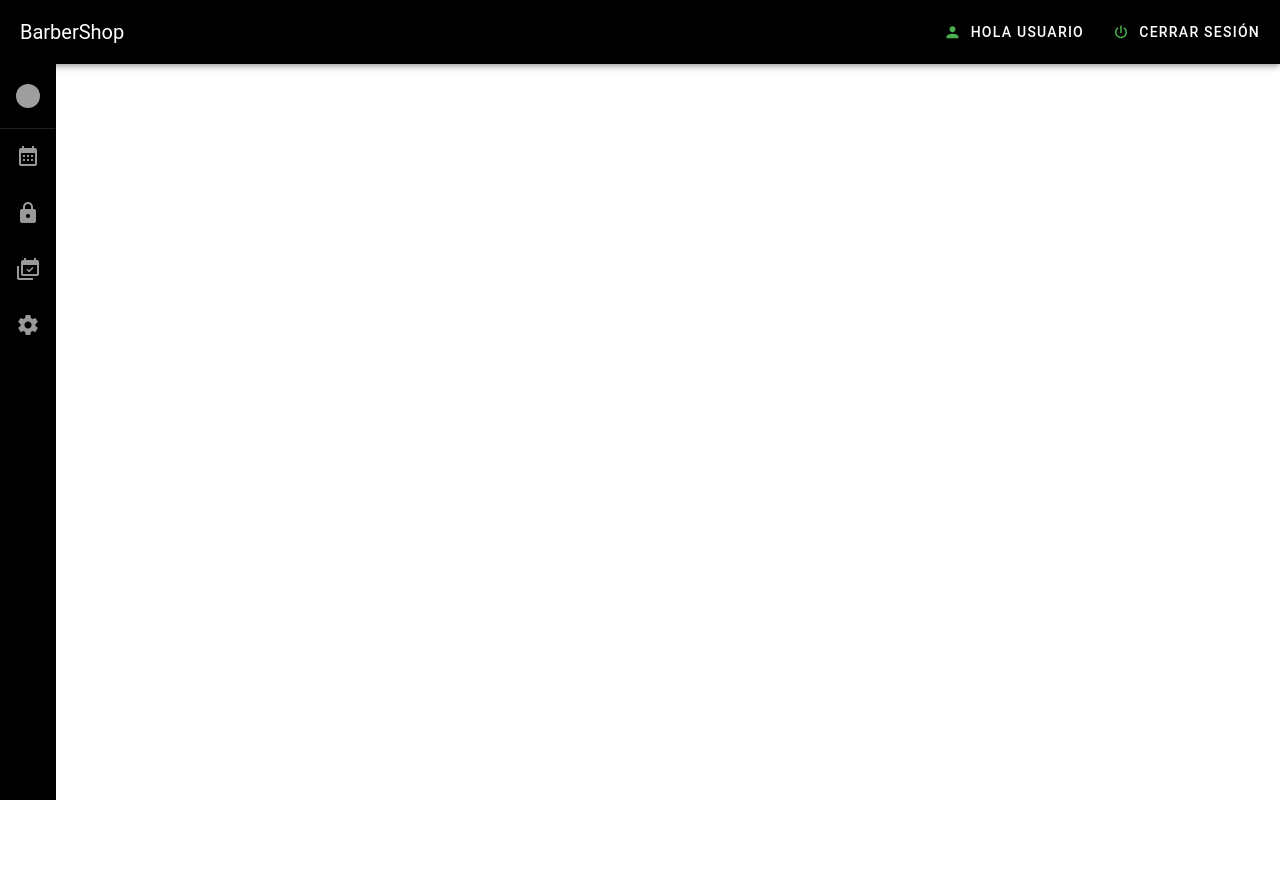
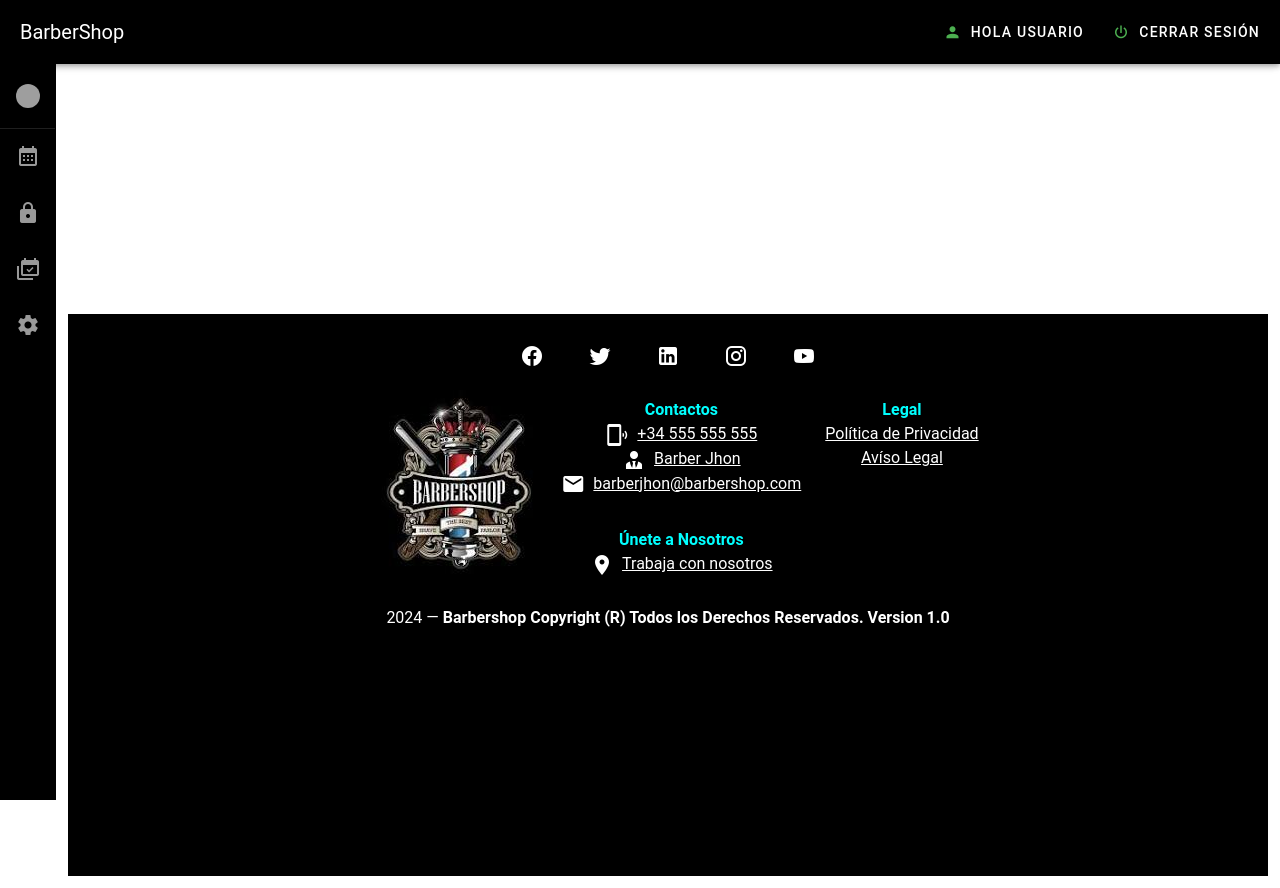
Before and after one commit to Innavoj/barbershop, a Vue app in the folder ademass-front/: page / in a window 1280 px wide. Built offline with nearby package versions, Linux system fonts and the light colour scheme; grey boxes are pictures that could not be loaded.

Commit message:
footer updates

```diff
--- a/ademass-front/src/layouts/default/Default.vue
+++ b/ademass-front/src/layouts/default/Default.vue
@@ -3,10 +3,12 @@
     <default-bar />
 
     <default-view />
+    <Footer />
   </v-app>
 </template>
 
 <script lang="ts" setup>
   import DefaultBar from './AppBar.vue'
   import DefaultView from './View.vue'
+  import Footer from '@/components/Footer.vue'
 </script>
```
Also changed, not shown: ademass-front/src/assets/barbershop1.jpg (added).
